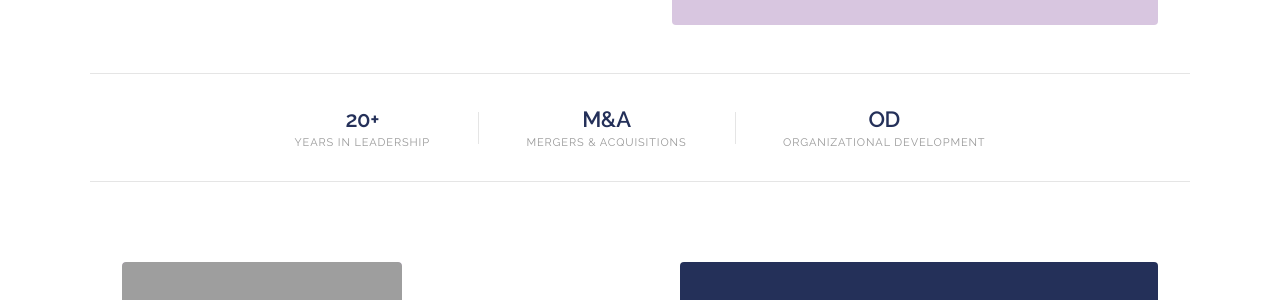
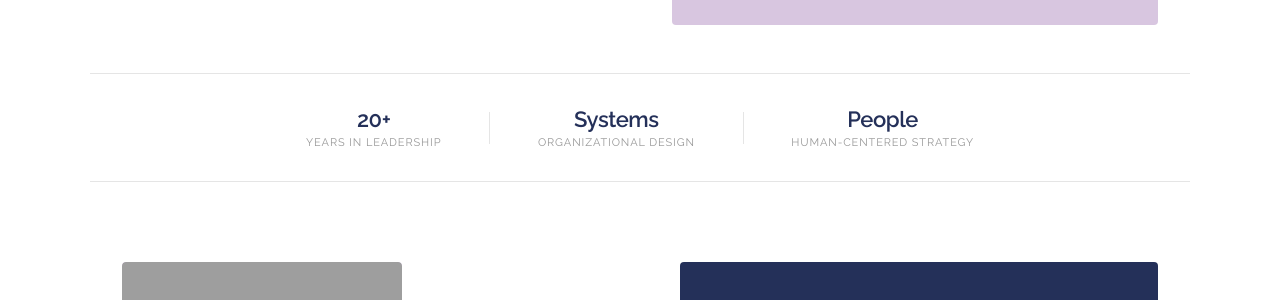
Before and after one commit to jesskovach/kovachconsultants, a Jekyll site: the page built from index.md, in a window 1280 px wide and 900 px high, scrolled down 314 px. Shown: the part 154-454 px from the top of the window. Built offline with Jekyll 4.4.1, drawn with Linux system fonts in a browser that asks for light colours; grey boxes are pictures that could not be loaded.

Commit message:
update content home.html

```diff
--- a/_layouts/home.html
+++ b/_layouts/home.html
@@ -157,9 +157,9 @@
   <div class="stats">
     <div class="stat-item"><span class="stat-n">20+</span><span class="stat-l">Years in leadership</span></div>
     <div class="stat-div"></div>
-    <div class="stat-item"><span class="stat-n">M&A</span><span class="stat-l">Mergers & acquisitions</span></div>
+    <div class="stat-item"><span class="stat-n">Systems</span><span class="stat-l">Organizational design</span></div>
     <div class="stat-div"></div>
-    <div class="stat-item"><span class="stat-n">OD</span><span class="stat-l">Organizational development</span></div>
+    <div class="stat-item"><span class="stat-n">People</span><span class="stat-l">Human-centered strategy</span></div>
   </div>
 
   <section class="about">
```
